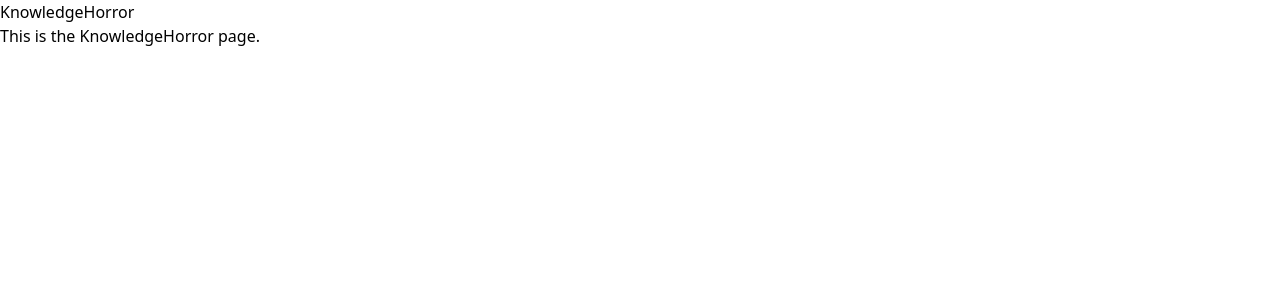
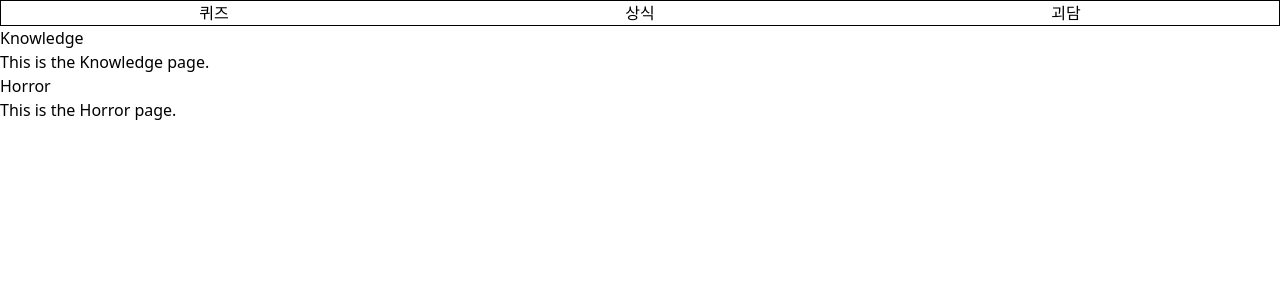
Before and after one commit to kdt-ful-class-three-group/poop, a React (Vite) app in the folder client/: page /KnowledgeHorror in a window 1280 px wide. Shown: the top 300 px of the page. Built offline with nearby package versions, Linux system fonts and the light colour scheme.

Commit message:
화면에 표시가 되는지 확인

```diff
--- a/client/src/pages/KnowledgeHorror.jsx
+++ b/client/src/pages/KnowledgeHorror.jsx
@@ -3,8 +3,15 @@ import Menu from "../commonComponents/Menu.jsx";
 function KnowledgeHorror() {
   return (
     <div>
-      <h1>KnowledgeHorror</h1>
-      <p>This is the KnowledgeHorror page.</p>
+      <Menu />
+      <div>
+        <h1>Knowledge</h1>
+        <p>This is the Knowledge page.</p>
+      </div>
+      <div>
+        <h1>Horror</h1>
+        <p>This is the Horror page.</p>
+      </div>
     </div>
   );
 }
```
